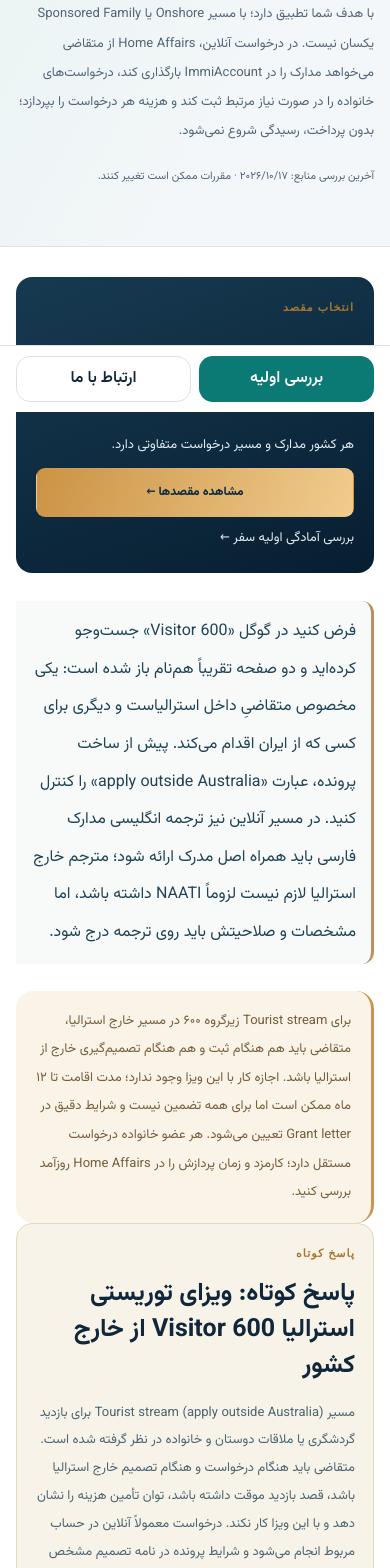
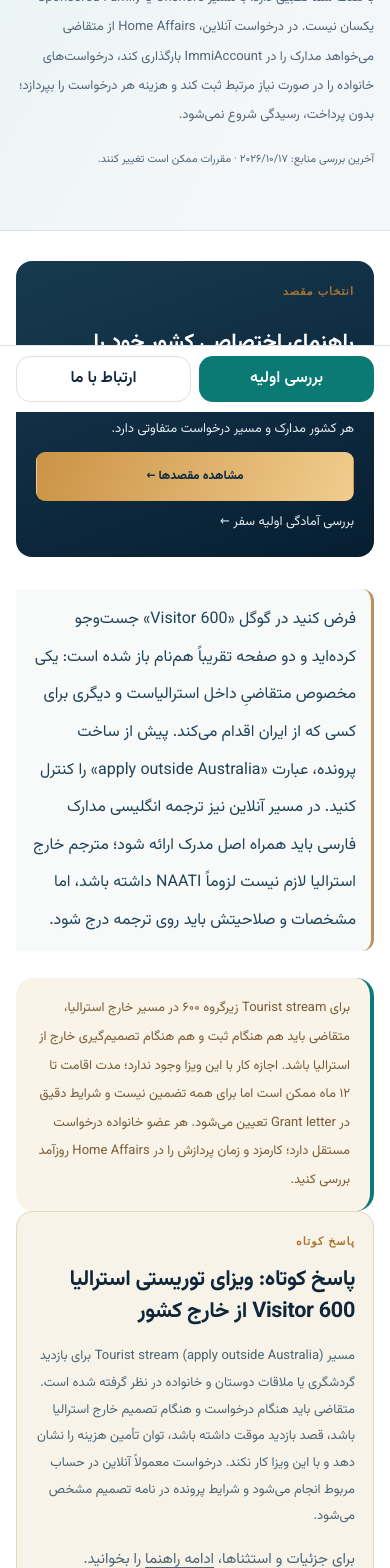
Before and after one commit to rahi62/khoshvisa, a Next.js app in the folder static-site/: page /visa-guides/australia-visitor-600-offshore-guide/ in a window 390 px wide. Shown: the part 432-2000 px from the top of the page. Built offline with nearby package versions, Linux system fonts and the light colour scheme.

Commit message:
style: complete editorial reading and responsive layout for visa pillars and guides

```diff
--- a/static-site/app/editorial-site.css
+++ b/static-site/app/editorial-site.css
@@ -114,3 +114,57 @@ body:has(.kvh-shared-header) .destinationCard {border-radius:20px}
   body:has(.kvh-shared-header) .destinationGrid {grid-template-columns:1fr}
   body:has(.kvh-shared-header) .destinationCard {height:330px}
 }
+
+/* Editorial readability and content navigation */
+body:has(.kvh-shared-header) .seo-pillar-layout,
+body:has(.kvh-shared-header) .seo-guide-layout {gap:clamp(24px,4vw,56px)}
+body:has(.kvh-shared-header) .seo-section,
+body:has(.kvh-shared-header) .seo-guide-section {scroll-margin-top:96px}
+body:has(.kvh-shared-header) .seo-section h2,
+body:has(.kvh-shared-header) .seo-guide-section h2 {
+  font-size:clamp(1.35rem,2.5vw,1.9rem);line-height:1.5;
+  letter-spacing:-.015em;
+}
+body:has(.kvh-shared-header) .seo-section p,
+body:has(.kvh-shared-header) .seo-guide-section p {
+  line-height:2.05;
+}
+body:has(.kvh-shared-header) .seo-pillar-main,
+body:has(.kvh-shared-header) .seo-guide-layout article {overflow-wrap:anywhere}
+body:has(.kvh-shared-header) .seo-pillar-main a,
+body:has(.kvh-shared-header) .seo-guide-layout article a {
+  text-underline-offset:4px;
+}
+body:has(.kvh-shared-header) .seo-fact-grid {gap:14px}
+body:has(.kvh-shared-header) .seo-fact {
+  background:var(--kv-editorial-white);
+  border:1px solid var(--kv-editorial-line);
+  padding:clamp(16px,2vw,24px);
+}
+body:has(.kvh-shared-header) .seo-pillar-mobile-nav {
+  background:var(--kv-editorial-white);
+  border-bottom:1px solid var(--kv-editorial-line);
+}
+body:has(.kvh-shared-header) .seo-pillar-mobile-nav a {min-height:44px;display:inline-flex;align-items:center}
+body:has(.kvh-shared-header) .seo-guide-layout aside,
+body:has(.kvh-shared-header) .seo-pillar-layout aside {align-self:start}
+body:has(.kvh-shared-header) .kv-guide-table-wrap {max-width:100%;overflow-x:auto;overscroll-behavior-inline:contain}
+body:has(.kvh-shared-header) .kv-guide-table {min-width:540px}
+body:has(.kvh-shared-header) .seo-related {
+  border-top:1px solid var(--kv-editorial-line);
+  padding-top:clamp(32px,5vw,64px);
+}
+body:has(.kvh-shared-header) .seo-guide-notice,
+body:has(.kvh-shared-header) .seo-pillar-disclaimer {
+  border-inline-start:4px solid var(--kv-editorial-accent);
+}
+@media(max-width:820px) {
+  body:has(.kvh-shared-header) .seo-pillar-layout,
+  body:has(.kvh-shared-header) .seo-guide-layout {gap:24px}
+  body:has(.kvh-shared-header) .seo-fact-grid {grid-template-columns:repeat(2,minmax(0,1fr))}
+}
+@media(max-width:520px) {
+  body:has(.kvh-shared-header) .seo-fact-grid {grid-template-columns:1fr}
+  body:has(.kvh-shared-header) .seo-guide-hero h1,
+  body:has(.kvh-shared-header) .seo-pillar-hero h1 {font-size:clamp(1.75rem,7vw,2.25rem)}
+}
```
